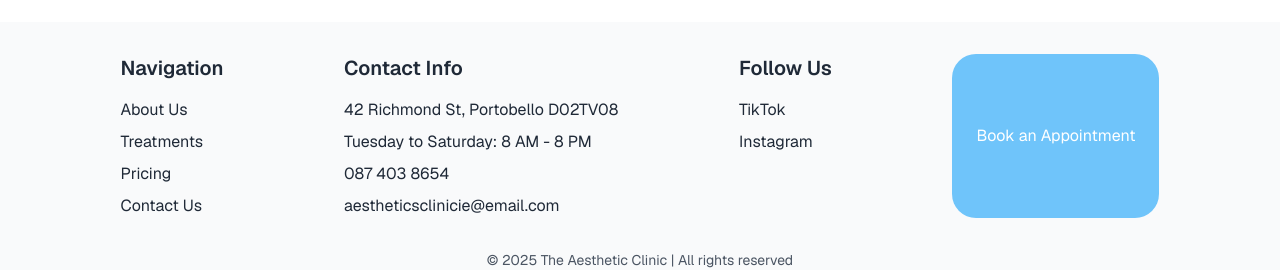
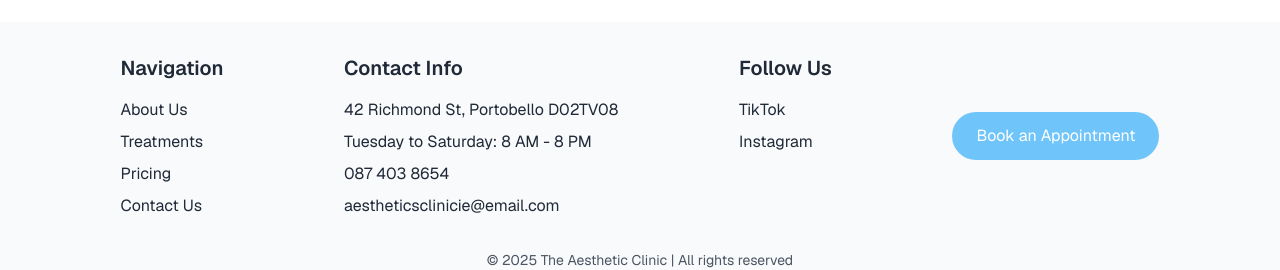
Before and after one commit to Rique-Borges/aestheticsclinic, a Next.js app: page / in a window 1280 px wide. Shown: the part 3093-3363 px from the top of the page. Built offline with nearby package versions, Linux system fonts and the light colour scheme.

Commit message:
fix: botão do footer

```diff
--- a/src/app/components/footer.js
+++ b/src/app/components/footer.js
@@ -68,11 +68,11 @@ export default function Footer() {
         </div>
 
         {/* Column 4: Book Appointment Button */}
-        <div className="flex justify-center md:justify-start">
-          <button className="bg-[#6FC4FA] text-white px-6 py-3 rounded-3xl hover:bg-[#8ED1FB] transition w-full md:w-auto">
-            Book an Appointment
-          </button>
-        </div>
+        <div className="flex items-center">
+      <button className="bg-[#6FC4FA] text-white px-6 py-3 rounded-3xl  hover:bg-[#8ED1FB] transition">
+        Book an Appointment
+      </button>
+    </div>
       </div>
 
       {/* Footer Bottom */}
```
